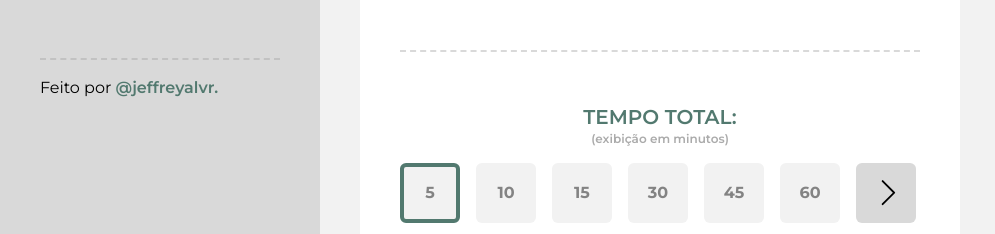
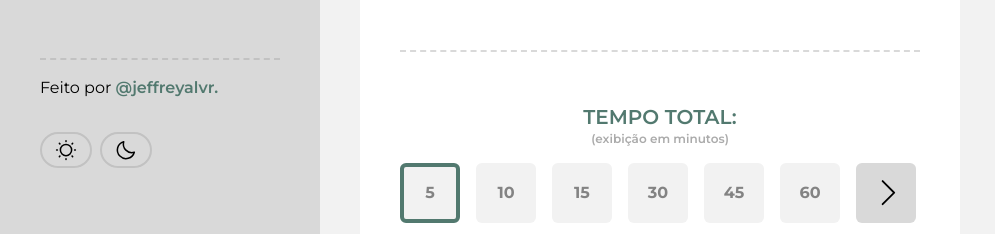
Before and after one commit to jeffreyalvr/greentask, a React (Vite) app: page / in a window 1280 px wide. Shown: the part 342-576 px from the top of the page, without its empty margins (0-995 px from the left). Built offline with nearby package versions, Linux system fonts and the light colour scheme.

Commit message:
Adiciona botões de tema no Footer; Adiciona ícones svg dark e light;

```diff
--- a/src/components/Footer/index.jsx
+++ b/src/components/Footer/index.jsx
@@ -1,6 +1,9 @@
+import light_icon from "@assets/icons/light.svg";
+import dark_icon from "@assets/icons/dark.svg";
+
 const Footer = () => {
   return (
-    <footer className="w-full flex flex-col py-4 border-dashed border-t-2 border-[var(--border-dark)]">
+    <footer className="w-full flex flex-col gap-8 py-4 border-dashed border-t-2 border-[var(--border-dark)]">
       <span>
         Feito por{" "}
         <a
@@ -13,6 +16,29 @@ const Footer = () => {
           @jeffreyalvr.
         </a>
       </span>
+
+      <div className="flex gap-2 w-full">
+        <button className="font-semibold uppercase border-2 border-[var(--border-dark)] rounded-4xl px-3 py-1 text-[var(--fg-light)] hover:border-[var(--accent-opaque)]">
+          <i className="w-[24px] h-[24px] flex items-center justify-center border-0">
+            <img
+              className="w-fit h-fit"
+              src={light_icon}
+              title="Ativar tema claro"
+              alt="Claro"
+            />
+          </i>
+        </button>
+        <button className="font-semibold uppercase border-2 border-[var(--border-dark)] rounded-4xl px-3 py-1 text-[var(--fg-light)] hover:border-[var(--accent-opaque)]">
+          <i className="w-[24px] h-[24px] flex items-center justify-center border-0">
+            <img
+              className="w-fit h-fit"
+              src={dark_icon}
+              title="Ativar tema escuro"
+              alt="Escuro"
+            />
+          </i>
+        </button>
+      </div>
     </footer>
   );
 };
```
Also changed, not shown: src/assets/icons/dark.svg (added), src/assets/icons/light.svg (added).
